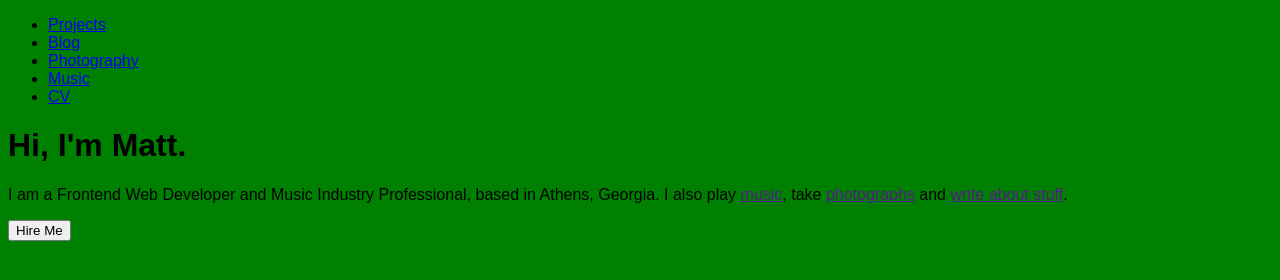
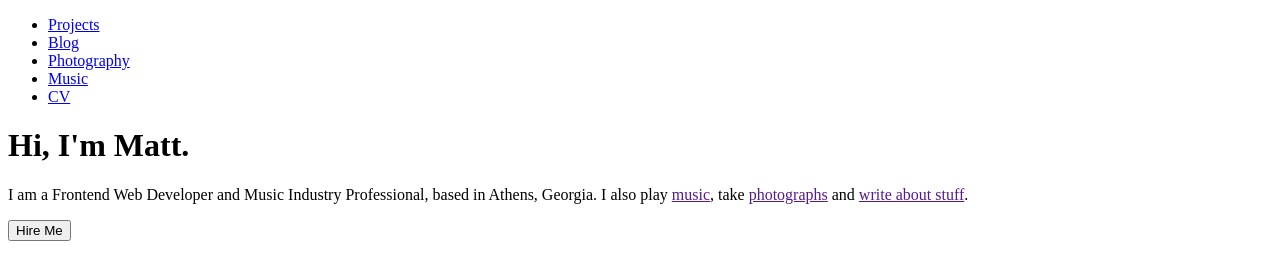
Before and after one commit to mattdecamp/decamp.dev, an Eleventy site: page index.njk in a window 1280 px wide. Built offline with nearby package versions, Linux system fonts and the light colour scheme; Eleventy itself is replaced by a stand-in of ours; files that its build step writes are made by us from their sources.

Commit message:
styling updates

```diff
--- /dev/null
+++ b/scss/_base.scss
@@ -0,0 +1,3 @@
+@import "base/reset";
+@import "base/variables";
+@import "base/typography";
--- /dev/null
+++ b/scss/base/_variables.scss
@@ -0,0 +1,10 @@
+:root {
+/* SITE COLOR SCHEME */
+    --pink: hsl(346, 84%, 61%);
+    --hover-pink: hsl(346, 74%, 61%);
+    --yellow: hsl(42, 100%, 100%);
+    --green: hsl(164, 95%, 43%);
+    --blue: hsl(195, 83%, 38%);
+    --midnight: hsl(195, 83%, 16%);
+    --white: hsla(0, 0%, 97%);
+}
--- a/scss/styles.scss
+++ b/scss/styles.scss
@@ -1,10 +1,11 @@
-body {
-    background: green;
-}
-* {
-    font-family: 'Roboto Slab', sans-serif;
-}
+@import "components/mixins";
+@import "base";
 
-::placeholder {
-    color: gray;
-  }
+@import "components/header";
+@import "components/nav";
+@import "components/footer";
+
+@import "components/syntax-highlighting";
+@import "components/buttons";
+@import "components/forms";
+@import "components/video";
```
Also changed, not shown: css/styles.css, scss/base/_reset.scss (added), scss/base/_typography.scss (added), scss/components/_buttons.scss (added), scss/components/_footer.scss (added), scss/components/_forms.scss (added), scss/components/_header.scss (added), scss/components/_mixins.scss (added), scss/components/_nav.scss (added), scss/components/_syntax-highlighting.scss (added), scss/components/_video.scss (added), 3 other files.
